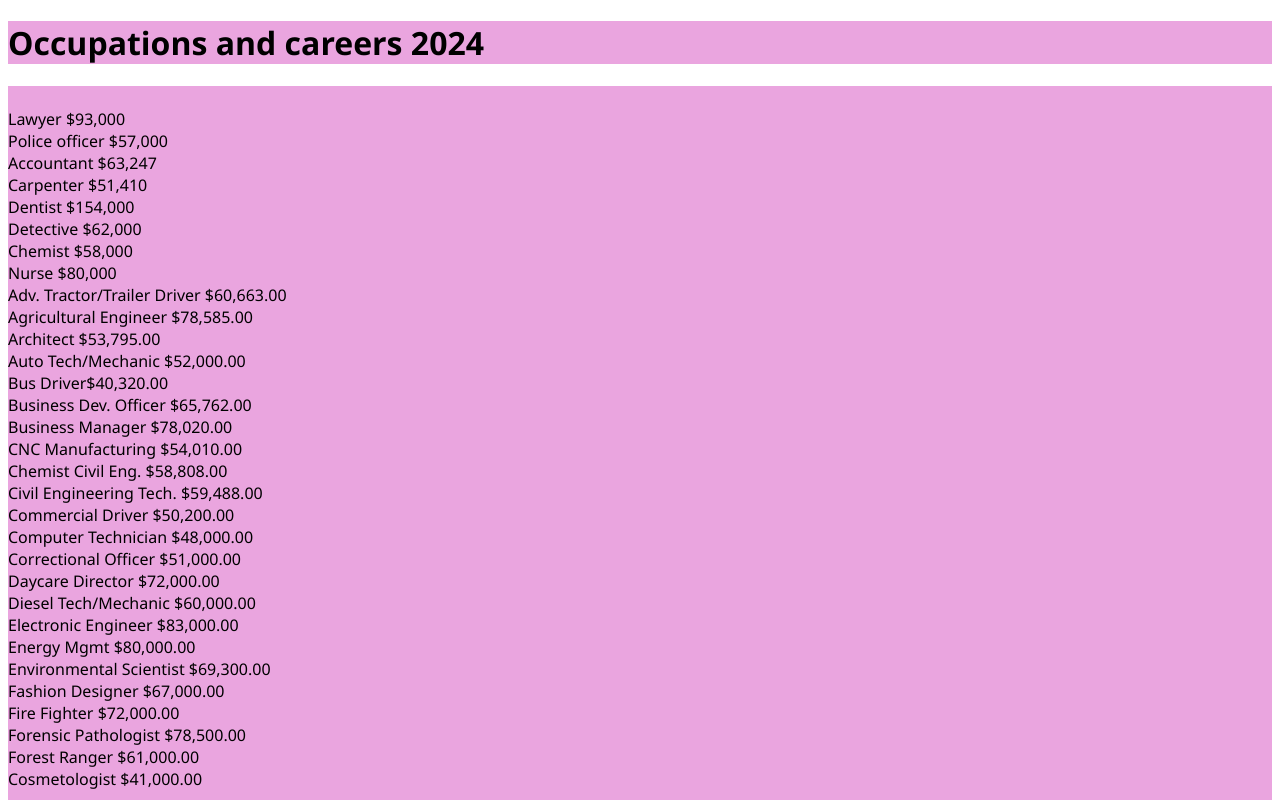
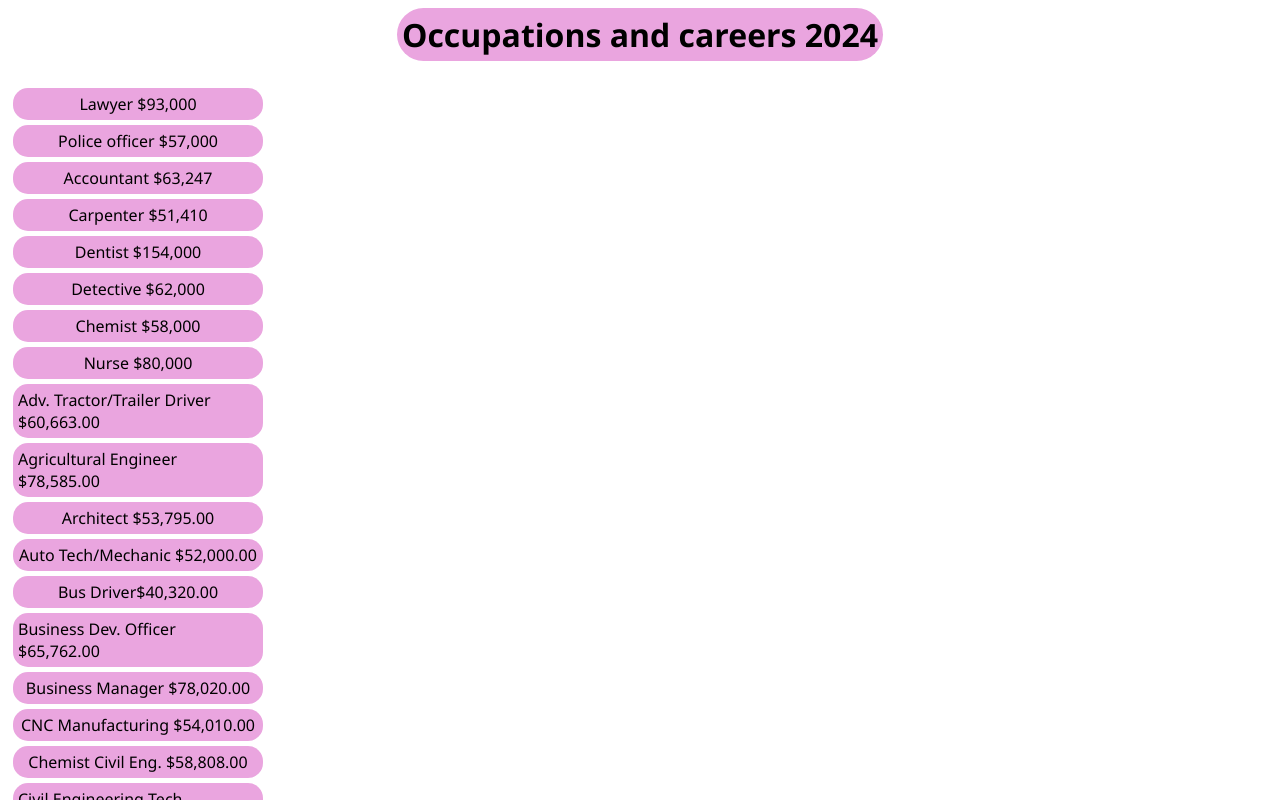
Before and after one commit to Ari4nn4/budget-cal, a plain HTML site: page index.html in a window 1280 px wide. Shown: the top 800 px of the page. Drawn offline with Linux system fonts and the light colour scheme.

Commit message:
Leeanna X

```diff
--- a/index.html
+++ b/index.html
@@ -7,7 +7,7 @@
         <link rel="stylesheet" href="style.css">
 </head>
 <body>
-    <h1> Occupations and careers 2024 </h1>
+    <h1 class="styles"> Occupations and careers 2024 </h1>
 
     <section class="font">
         <img src="" alt="">
@@ -44,6 +44,8 @@
             <div>Forest Ranger $61,000.00</div>
             <div>Cosmetologist $41,000.00</div>
         </section>
+
+        <input type="text" placeholder="Daily Income">
         <img src="" alt="">
         <section>
             <section class="column">
@@ -89,6 +91,7 @@
                 <div>Wind Energy Tech. $66,700.00</div>
             </section>
         </section>
+        <input type="text" placeholder="Gross Montly Income">
         <section>
             <h2>(Gross income 2024)</h2>
             <div>gross yearly income $</div>
--- a/style.css
+++ b/style.css
@@ -12,6 +12,27 @@ body{
     color: black;
 font-family: 'Segoe UI', Tahoma, Geneva, Verdana, sans-serif;
 }
-.font{
+div{
     background-color: #EAA5DF;
+    margin:5px;
+    width: 15em;
+    border-radius: 15px;
+    display: flex;
+    justify-content: center;
+    align-items: center;
+    padding: 5px;
 }
+
+.styles{
+    margin:auto;
+    width: fit-content;
+    display: flex;
+    justify-content: center;
+    align-items: center;
+    padding:5px;
+    border-radius: 5em;
+}
+
+div{
+
+}
```
